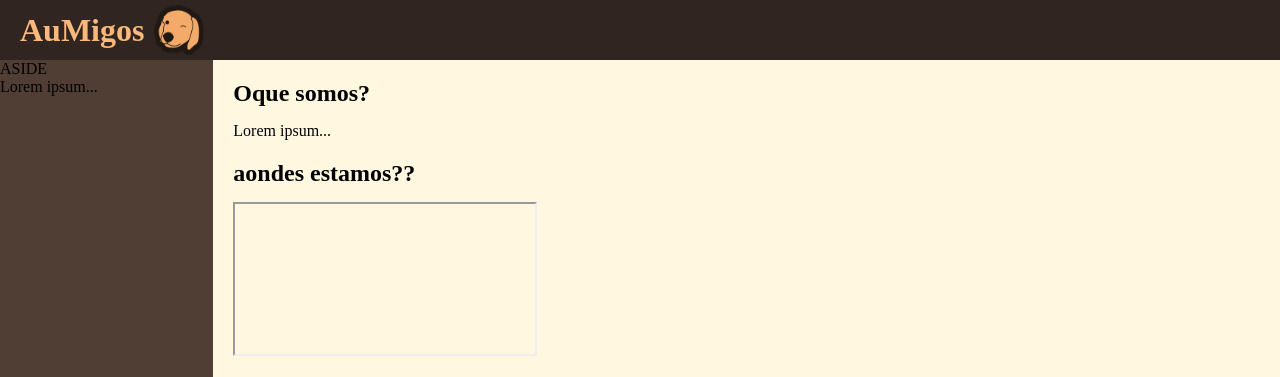
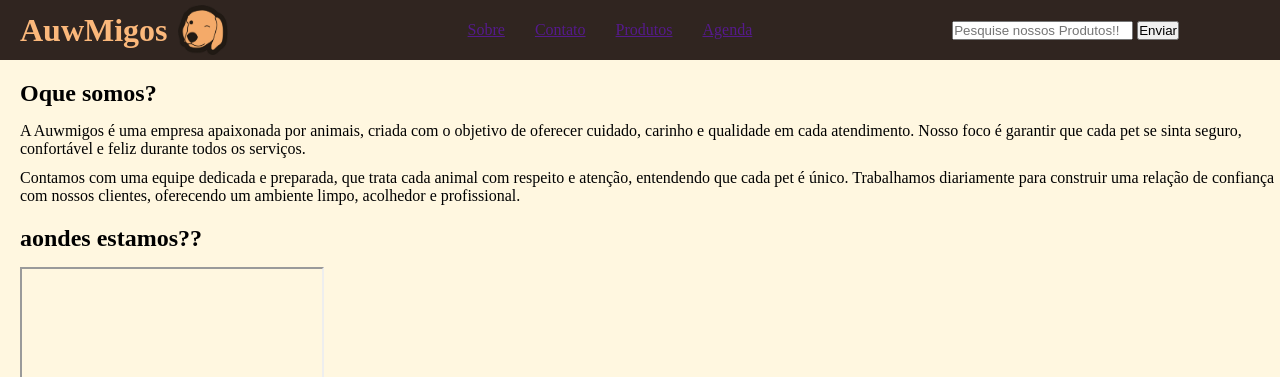
Before and after one commit to andrepiresjr/AuwMigos, a website built with Vite: page index.html in a window 1280 px wide. Shown: the top 377 px of the page. Built offline with nearby package versions, Linux system fonts and the light colour scheme; files whose address does not match are found by name.

Commit message:
Atualizei

```diff
--- a/index.html
+++ b/index.html
@@ -4,6 +4,7 @@
     <meta charset="UTF-8" />
     <meta name="viewport" content="width=device-width, initial-scale=1.0" />
     <link rel="shortcut icon" href="src/assets/Logo/Auu_Migos-removebg-preview (1).png" type="image/x-icon">
+    <link rel="stylesheet" href="src/style.css">
     <title>auwmigos</title>
   </head>
   <body>
@@ -11,24 +12,26 @@
   <div class="container">
 
     <header>
-      <h1>AuMigos</h1>
+      <h1>AuwMigos</h1>
       <img src="src/assets/Logo/Auu_Migos-removebg-preview (1).png" alt="" height="50" width="50" class="Logo">
-      <nav></nav>
-      <nav></nav>
-      <nav></nav>
-      <nav></nav>
+      <nav class="link">
+        <a href="">Sobre</a>
+        <a href="">Contato</a>
+        <a href="">Produtos</a>
+        <a href="">Agenda</a>
+      </nav>
+      <form action="" class="Psq">
+        <input type="text" placeholder="Pesquise nossos Produtos!!">
+        <button type="submit">Enviar</button>
+      </form>
     </header>
-
-    <aside>
-      ASIDE
-      <p>Lorem ipsum...</p>
-    </aside>
 
     <main>
       <section>
         <div class="txt">
           <h2>Oque somos?</h2>
-          <p>Lorem ipsum...</p>
+          <p>A Auwmigos é uma empresa apaixonada por animais, criada com o objetivo de oferecer cuidado, carinho e qualidade em cada atendimento. Nosso foco é garantir que cada pet se sinta seguro, confortável e feliz durante todos os serviços.</p>
+          <p>Contamos com uma equipe dedicada e preparada, que trata cada animal com respeito e atenção, entendendo que cada pet é único. Trabalhamos diariamente para construir uma relação de confiança com nossos clientes, oferecendo um ambiente limpo, acolhedor e profissional.</p>
         </div>
 
         <div class="txt">
--- a/src/style.css
+++ b/src/style.css
@@ -11,7 +11,6 @@
   height: 100vh;
 }
 
-/* HEADER NO TOPO */
 header{
   background-color: #302520;
   grid-row: 1 / 2;
@@ -20,18 +19,10 @@ header{
   align-items: center;
 }
 
-/* ASIDE NA LATERAL */
-aside{
-  background-color: #503d34;
-  grid-row: 2 / 3;
-  grid-column: 1 / 2;
-}
-
-/* MAIN DO LADO */
-main{
+main {
   background-color: #FFF7E0;
   grid-row: 2 / 3;
-  grid-column: 2 / 7;
+  grid-column: 1 / -1; /* ocupa tudo */
   display: flex;
   justify-content: start;
 }
@@ -62,3 +53,17 @@ h2{
   position: relative;
   left: 10px;
 }
+
+p{
+  margin-bottom: 11px;
+}
+
+.link{
+  margin-left: 250px; /* joga o nav pra direita */
+  display: flex;
+  gap: 30px;
+}
+
+.Psq{
+  margin-left: 200px;
+}
```
